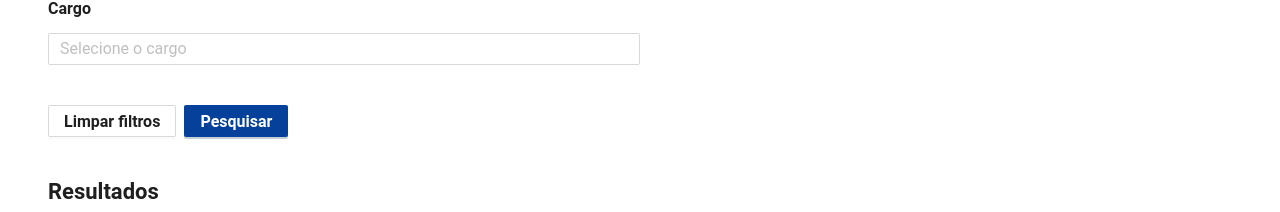
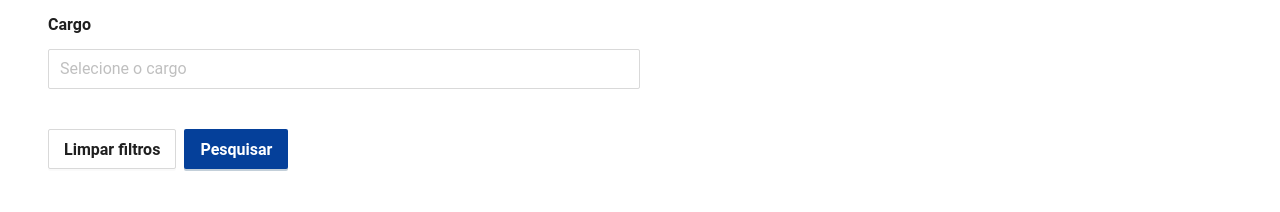
Before and after one commit to prefeiturasp/SME-SIGLA-ALVO-Frontend, a React (Vite) app: page /processos/convocacao in a window 1280 px wide. Shown: the part 439-651 px from the top of the page. Built offline with nearby package versions, Linux system fonts and the light colour scheme; no server answers; some icons are missing.

Commit message:
adicionando novo css

```diff
--- a/src/main.tsx
+++ b/src/main.tsx
@@ -46,6 +46,7 @@ export const theme = {
     },
     Button: {
       fontWeight: 700,
+
     },
   },
 };
--- a/src/pages/Processos/ConvocacaoCandidatos/index.tsx
+++ b/src/pages/Processos/ConvocacaoCandidatos/index.tsx
@@ -59,6 +59,8 @@ const ConvocacaoCandidatos: React.FC = () => {
           </Typography.Title>
           <Button
             type="primary"
+                                style={{ height: "2.5rem"  }}
+
             icon={<PlusOutlined />}
             onClick={() => navigate("/processos/convocacao/nova")}
           >
@@ -79,10 +81,12 @@ const ConvocacaoCandidatos: React.FC = () => {
                   }
                   help={formErrors.concurso_uuid?.message}
                   labelCol={{ span: 24 }}
+
+
                 >
                   <Select
                     {...field}
-                    style={{ width: "100%" }}
+                    style={{ width: "100%",height: "2.5rem"  }}
                     options={concursosOptions?.concursos || []}
                     placeholder="Selecione o concurso"
                     loading={concursosIsLoading}
@@ -109,7 +113,7 @@ const ConvocacaoCandidatos: React.FC = () => {
                       labelCol={{ span: 24 }}
                     >
                       <DatePicker
-                        style={{ width: "100%" }}
+                    style={{ width: "100%",height: "2.5rem"  }}
                         value={field.value ? dayjs(field.value) : undefined}
                         onChange={(date) =>
                           field.onChange(
@@ -145,7 +149,7 @@ const ConvocacaoCandidatos: React.FC = () => {
                       labelCol={{ span: 24 }}
                     >
                       <DatePicker
-                        style={{ width: "100%" }}
+                    style={{ width: "100%",height: "2.5rem"  }}
 
 
                         value={field.value ? dayjs(field.value) : undefined}
@@ -180,7 +184,7 @@ const ConvocacaoCandidatos: React.FC = () => {
                     >
                       <Select
                         {...field}
-                        style={{ width: "100%" }}
+                    style={{ width: "100%",height: "2.5rem"  }}
                         options={
                           concursosOptions ? concursosOptions.cargos : []
                         }
@@ -197,8 +201,10 @@ const ConvocacaoCandidatos: React.FC = () => {
               </Col>
 
               <Space style={{ margin: "1.5rem 0" }}>
-                <Button onClick={handleReset}>Limpar filtros</Button>
-                <Button type="primary" onClick={handleSubmit(handleSub)}>
+                <Button                     style={{ width: "100%",height: "2.5rem"  }}
+ onClick={handleReset}>Limpar filtros</Button>
+                <Button                     style={{ width: "100%",height: "2.5rem"  }}
+type="primary" onClick={handleSubmit(handleSub)}>
                   Pesquisar
                 </Button>
               </Space>
```
